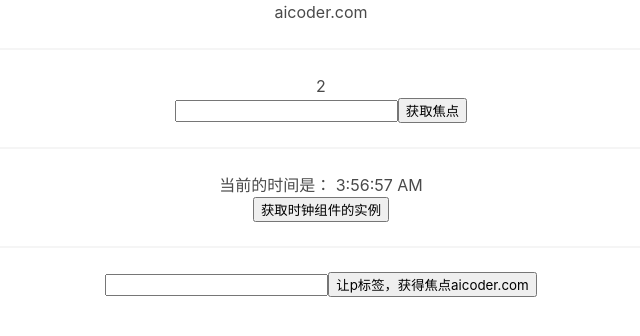
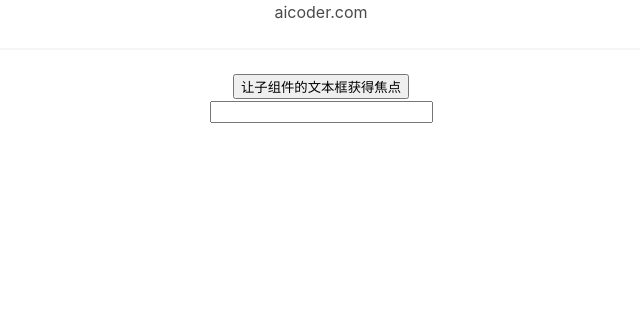
Before and after one commit to malun666/reactdemos, a React (Create React App) app: page / in a window 1280 px wide. Shown: the top 336 px of the page, without its empty margins (319-959 px from the left). Built offline with nearby package versions, Linux system fonts and the light colour scheme.

Commit message:
added the trans res

```diff
--- a/src/App.js
+++ b/src/App.js
@@ -19,8 +19,11 @@ import './App.css';
 // import PropChildren from './components/PropChildren';
 
 // import PropCheckDemo from './components/PropCeckDemo';
-import DefaultPropDemo from './components/DefaultPropDemo';
-import RefDemo from './components/RefDemo';
+// import DefaultPropDemo from './components/DefaultPropDemo';
+// import RefDemo from './components/RefDemo';
+
+import RefTrans from './components/RefTrans';
+
 class App extends Component {
   constructor(opt) {
     super(opt);
@@ -96,10 +99,12 @@ class App extends Component {
           <p>aicoder.com</p>
         </PropCheckDemo> */}
 
-        <DefaultPropDemo kname={2}></DefaultPropDemo>
+        {/* <DefaultPropDemo kname={2}></DefaultPropDemo>
         <RefDemo>
 
-        </RefDemo>
+        </RefDemo> */}
+
+        <RefTrans></RefTrans>
       </div>
     );
   }
--- /dev/null
+++ b/src/components/CustomInput.js
@@ -0,0 +1,13 @@
+import React, { Component } from 'react';
+
+class CustomInput extends Component {
+  render() {
+    return (
+      <div>
+        <input ref={this.props.parentRefFun} type="text"/>
+      </div>
+    );
+  }
+}
+
+export default CustomInput;
--- a/src/components/RefDemo.js
+++ b/src/components/RefDemo.js
@@ -7,6 +7,7 @@ import Clock from './Clock';
  * 1. 需要直接操作dom元素，执行dom的api的情况，比如：直接控制按钮获取焦点
  * 2. 父组件中需要直接操作子组件的实例
  * 3. 引用第三方库，需要直接操作dom的。
+ * 4. 需要出发强制动画
  */
 
 class RefDemo extends Component {
--- /dev/null
+++ b/src/components/RefTrans.js
@@ -0,0 +1,23 @@
+import React, { Component } from 'react'
+import CustomInput from './CustomInput';
+
+class RefTrans extends Component {
+  constructor(props) {
+    super(props);
+    this.txtInput = null;
+  }
+
+  render () {
+    return (
+      <div>
+        <input onClick={ ()=>{this.txtInput.focus()}} type="button" value="让子组件的文本框获得焦点"/>
+        <CustomInput
+          parentRefFun={ element => this.txtInput = element }
+        >
+        </CustomInput>
+      </div>
+    )
+  }
+}
+
+export default RefTrans
```
